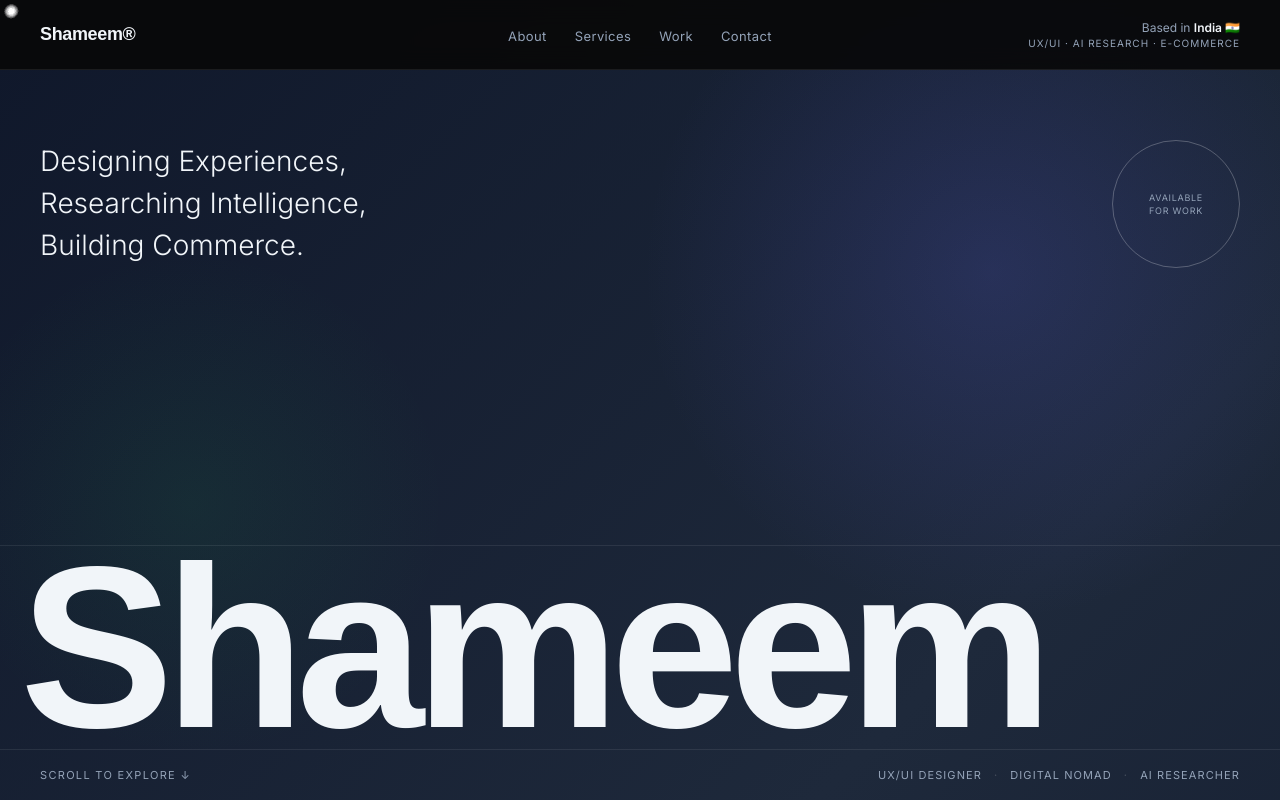
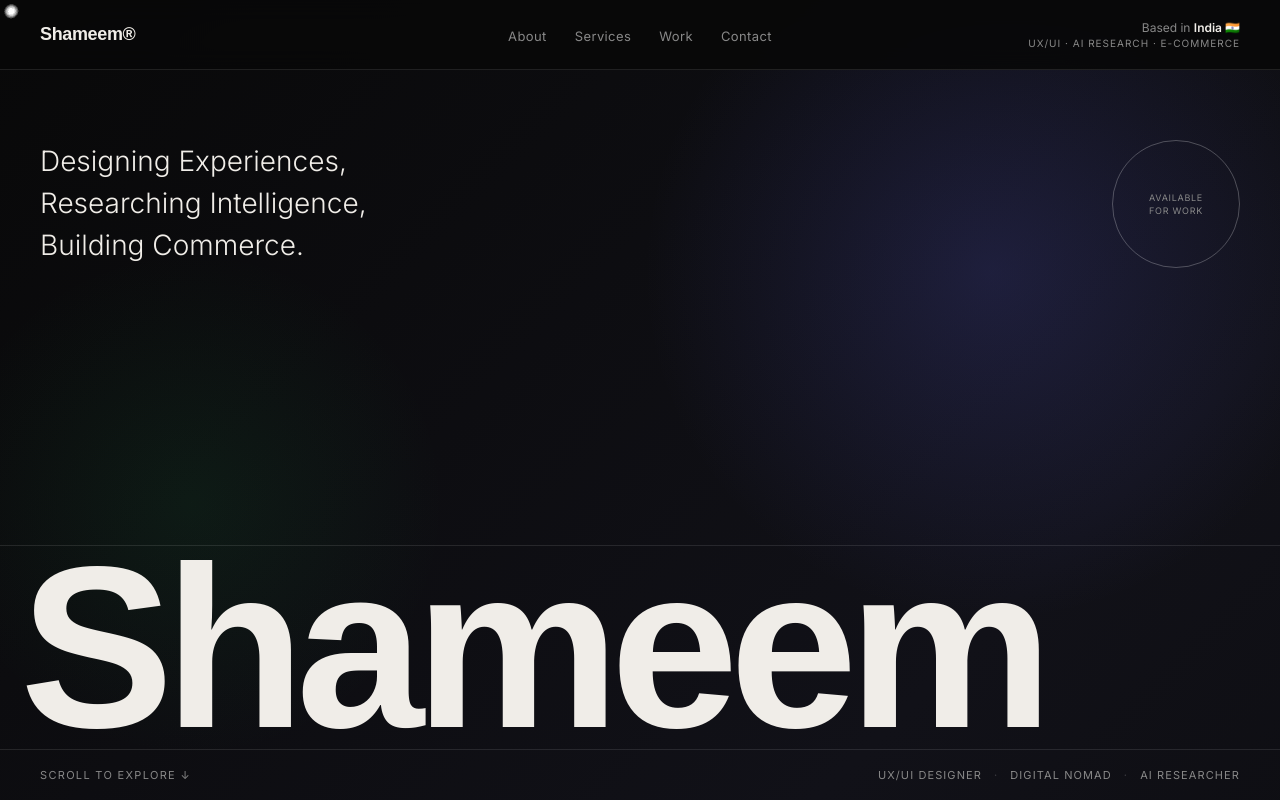
Before and after one commit to shameem78/portfolio, a React (Vite) app: page / in a window 1280 px wide. Shown: the top 800 px of the page. Built offline with nearby package versions, Linux system fonts and the light colour scheme; a web font is replaced by a local one.

Commit message:
revert: restore original colour palette (#080808 bg, #f0ede8 white, #4F6EF7 accent)
Co-Authored-By: Claude Sonnet 4.6 <noreply@anthropic.com>

```diff
--- a/src/components/Hero.jsx
+++ b/src/components/Hero.jsx
@@ -128,7 +128,7 @@ export default function Hero() {
         .hero-gradient-bg {
           position: absolute;
           inset: 0;
-          background: linear-gradient(-45deg, #0F172A, #1E293B, #0F172A, #161040, #0F172A, #1a2744);
+          background: linear-gradient(-45deg, #080808, #111118, #080808, #0d0820, #080808, #0a0f1a);
           background-size: 400% 400%;
           animation: gradientShift 14s ease infinite;
           z-index: 0;
--- a/src/index.css
+++ b/src/index.css
@@ -2,12 +2,12 @@
 *, *::before, *::after { box-sizing: border-box; margin: 0; padding: 0; }
 
 :root {
-  --black: #0F172A;
-  --white: #F1F5F9;
-  --accent: #6366F1;
+  --black: #080808;
+  --white: #f0ede8;
+  --accent: #4F6EF7;
   --highlight: #22C55E;
-  --grey: #94A3B8;
-  --border: rgba(248,250,252,0.08);
+  --grey: #888;
+  --border: rgba(255,255,255,0.1);
   --font-display: 'Satoshi', sans-serif;
   --font-body: 'Inter', sans-serif;
   -webkit-font-smoothing: antialiased;
```
